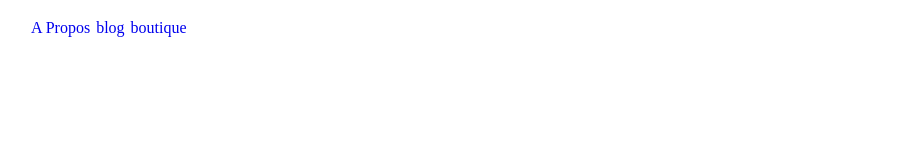
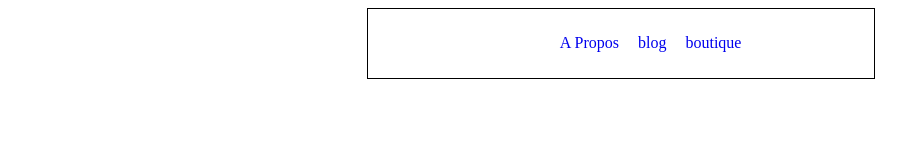
Before and after one commit to MrBeid/test_1, a plain HTML site: page index.html in a window 1280 px wide. Shown: the whole page, without its empty margins (20-926 px from the left). Drawn offline with Linux system fonts and the light colour scheme.

Commit message:
modification de la disposition du menu

```diff
--- a/style.css
+++ b/style.css
@@ -1,14 +1,33 @@
+
+
+
+.menu{
+	position: relative;
+	margin-top: 5%;
+	margin-bottom: 5%;
+	margin-left: 30%;
+}
+
+
+
 .menu li{
 display: inline-block;
 text-decoration: none;
-float:left;
-padding: 3px;
+text-align: center;
+padding-right: 15px;
 
 }
 .menu_container{
-	background-color: #22427C;
+	width: 40%;
+	height: 15%;
+	border:1px solid black;
+	margin-left: 30%;
 }
 a{
 	text-decoration: none;
 
 }
+
+a:visited{
+	color: blue;
+}
```
